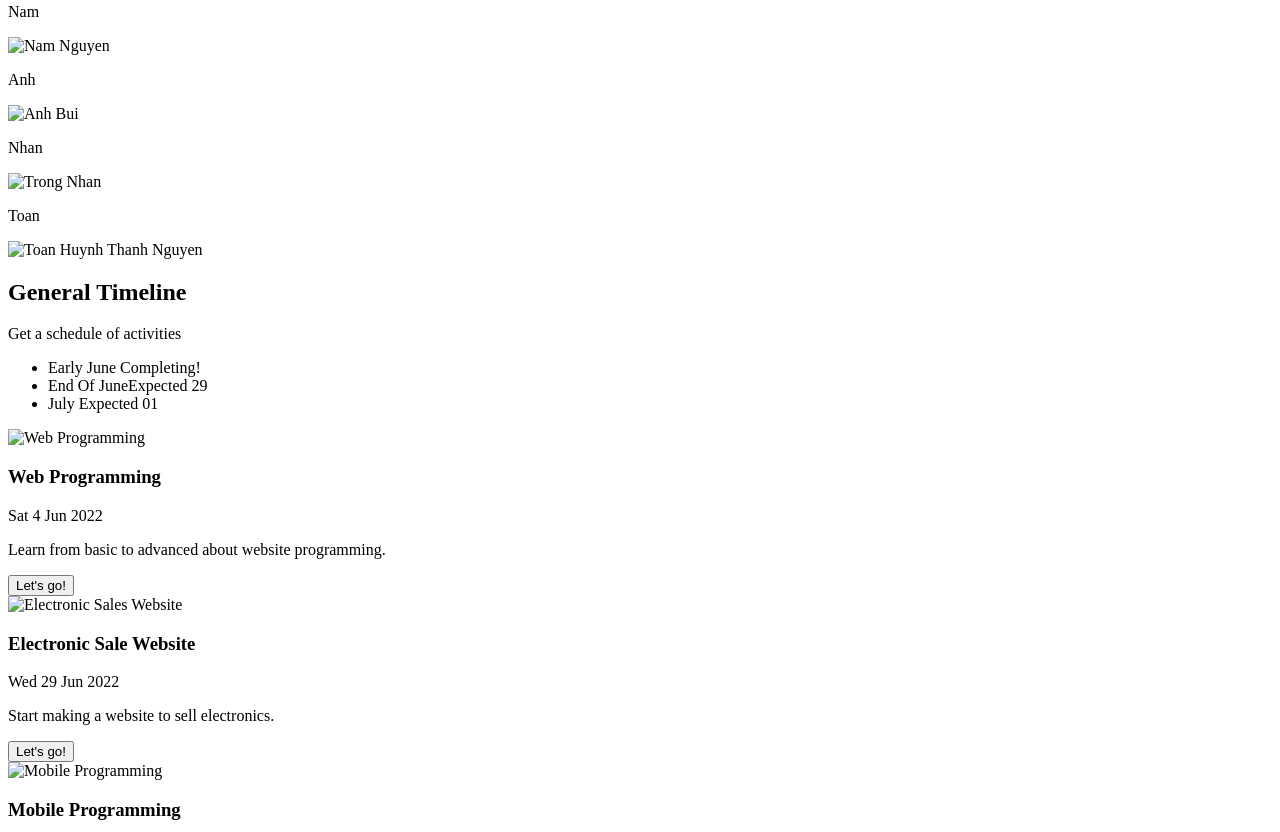
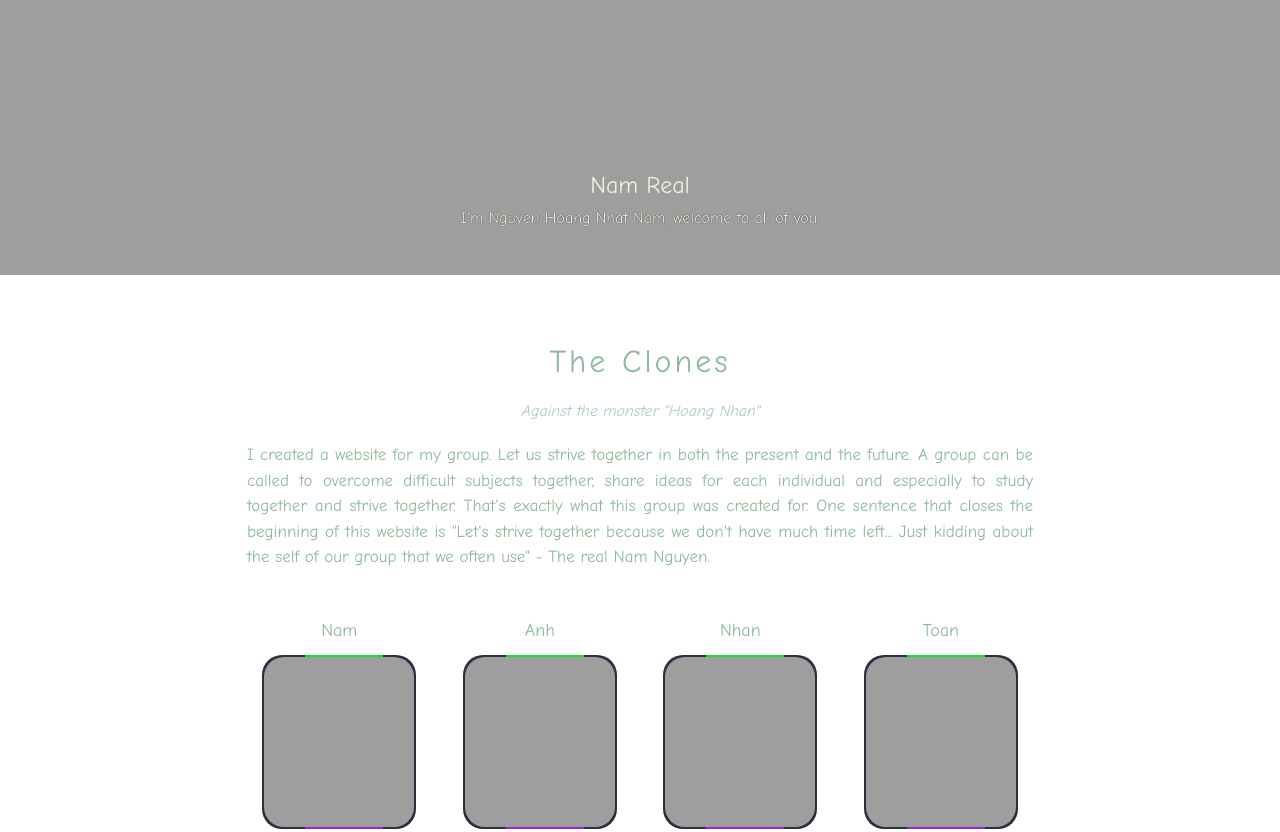
Before and after one commit to zakushi2002/The-Nam-Nguyen-Clones, a plain HTML site: page index.html in a window 1280 px wide. Shown: the part 413-1245 px from the top of the page. Drawn offline with Linux system fonts and the light colour scheme; the site is published under a folder, as on GitHub Pages, so addresses that start at the root find nothing.

Commit message:
Update source code html for Java

```diff
--- a/index.html
+++ b/index.html
@@ -6,9 +6,9 @@
     <meta name="viewport" content="width=device-width, initial-scale=1.0">
     <title>The Nam Nguyen Clones</title>
     <link rel="icon" href="assets/img/Favicon/favicon.png" type="image/x-icon" />
-    <link rel="stylesheet" href="/assets/css/style.css">
-    <link rel="stylesheet" href="/assets/css/responsive.css">
-    <link rel="stylesheet" href="/assets/fonts/themify-icons/themify-icons.css">
+    <link rel="stylesheet" href="assets/css/style.css">
+    <link rel="stylesheet" href="assets/css/responsive.css">
+    <link rel="stylesheet" href="assets/fonts/themify-icons/themify-icons.css">
 </head>
 
 <body>
@@ -79,7 +79,7 @@
 
                         <p class="row member-name">Nam</p>
                         <div class="row neon-border">
-                            <div><img src="/assets/img/Member/Real.png" alt="Nam Nguyen" class="member-avatar"></div>
+                            <div><img src="assets/img/Member/Real.png" alt="Nam Nguyen" class="member-avatar"></div>
                         </div>
 
                     </div>
@@ -88,7 +88,7 @@
 
                         <p class="row member-name">Anh</p>
                         <div class="row neon-border">
-                            <div><img src="/assets/img/Member/Clone1.png" alt="Anh Bui" class="member-avatar"></div>
+                            <div><img src="assets/img/Member/Clone1.png" alt="Anh Bui" class="member-avatar"></div>
                         </div>
 
                     </div>
@@ -97,7 +97,7 @@
 
                         <p class="row member-name">Nhan</p>
                         <div class="row neon-border">
-                            <div><img src="/assets/img/Member/Clone2.png" alt="Trong Nhan" class="member-avatar"></div>
+                            <div><img src="assets/img/Member/Clone2.png" alt="Trong Nhan" class="member-avatar"></div>
                         </div>
 
                     </div>
@@ -106,7 +106,7 @@
 
                         <p class="row member-name">Toan</p>
                         <div class="row neon-border">
-                            <div><img src="/assets/img/Member/Toan.png" alt="Toan Huynh Thanh Nguyen" class="member-avatar"></div>
+                            <div><img src="assets/img/Member/Toan.png" alt="Toan Huynh Thanh Nguyen" class="member-avatar"></div>
                         </div>
 
                     </div>
@@ -135,7 +135,7 @@
 
                         <div class="column column-third mobile-column-full margin-top-17px">
 
-                            <img src="/assets/img/Timeline/Timeline1.png" alt="Web Programming" class="purpose-image">
+                            <img src="assets/img/Timeline/Timeline1.png" alt="Web Programming" class="purpose-image">
                             <div class="purpose-content">
                                 <h3 class="row purpose-header">Web Programming</h3>
                                 <p class="row purpose-start">Sat 4 Jun 2022</p>
@@ -147,7 +147,7 @@
 
                         <div class="column column-third mobile-column-full margin-top-17px">
 
-                            <img src="/assets/img/Timeline/Timeline2.png" alt="Electronic Sales Website" class="purpose-image">
+                            <img src="assets/img/Timeline/Timeline2.png" alt="Electronic Sales Website" class="purpose-image">
                             <div class="purpose-content">
                                 <h3 class="row purpose-header">Electronic Sale Website</h3>
                                 <p class="row purpose-start">Wed 29 Jun 2022</p>
@@ -159,7 +159,7 @@
 
                         <div class="column column-third mobile-column-full margin-top-17px">
 
-                            <img src="/assets/img/Timeline/Timeline3.jpg" alt="Mobile Programming" class="purpose-image">
+                            <img src="assets/img/Timeline/Timeline3.jpg" alt="Mobile Programming" class="purpose-image">
                             <div class="purpose-content">
                                 <h3 class="row purpose-header">Mobile Programming</h3>
                                 <p class="row purpose-start">Fri 1 Jul 2022</p>
@@ -222,7 +222,7 @@
 
             <!-- Team Photo Content -->
             <div id="Team-Photo" class="group-photo">
-                <img src="/assets/img/Photo/Photo.png" alt="Group Photo">
+                <img src="assets/img/Photo/Photo.png" alt="Group Photo">
             </div>
 
         </div>
```
